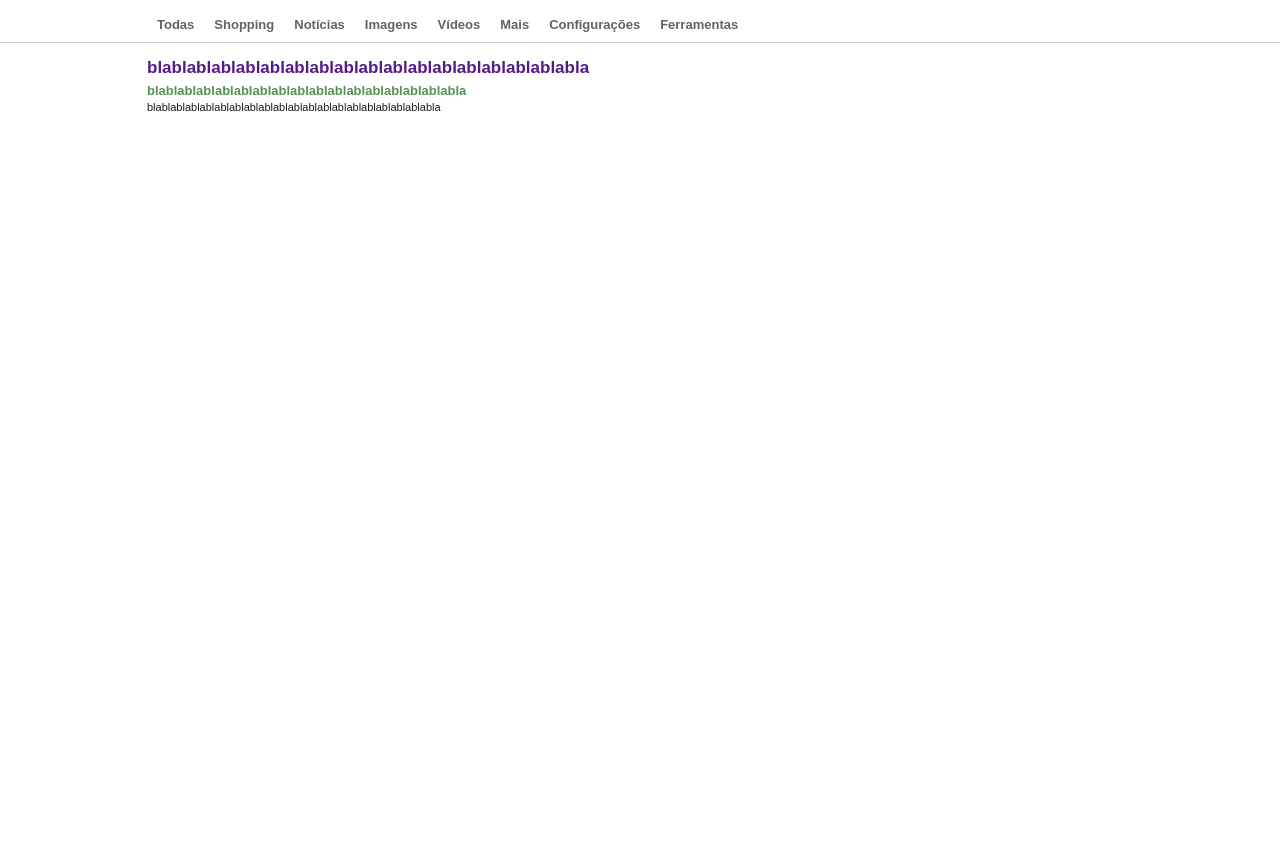
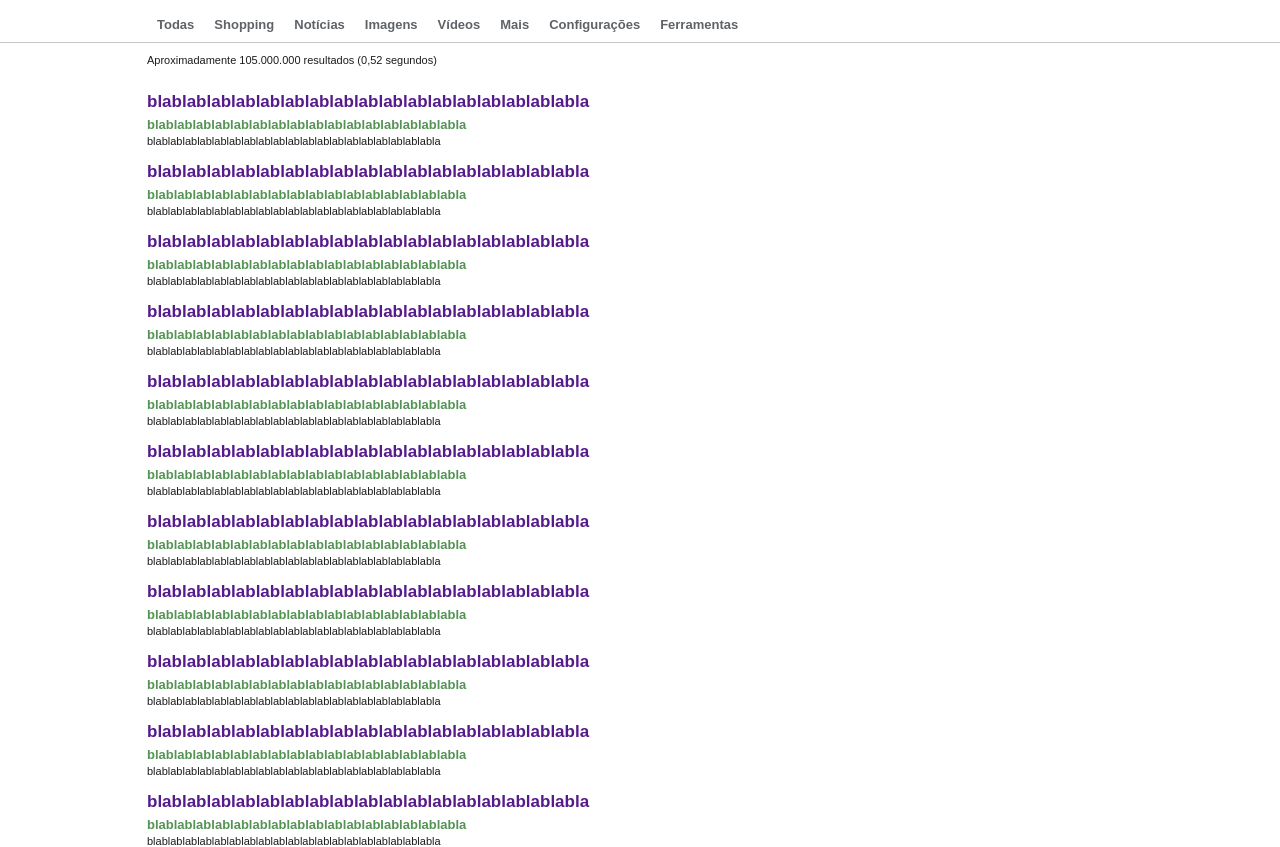
Before and after one commit to Jeanlerson/Clone-ResultGoogle, a plain HTML site: page index.html in a window 1280 px wide. Shown: the part 75-922 px from the top of the page. Before the commit the page ends 800 px from the top, so only its background shows below. Drawn offline with Linux system fonts and the light colour scheme.

Commit message:
linlks-finalizadosPart2

```diff
--- a/assets/style.css
+++ b/assets/style.css
@@ -91,6 +91,7 @@ header {
 
 .container {
     display: flex;
+    flex-direction: column;
     width: 550px;
     margin-left: 147px;
 }
@@ -136,3 +137,8 @@ header {
     margin: 0px;
     margin-top: 3px;
 }
+
+.search-prox p {
+    font-size: 11px;
+    color: #1d1c1c;
+}
--- a/index.html
+++ b/index.html
@@ -50,7 +50,57 @@
     </header>
     <main class="container">
         <div class="search-prox">
-
+            <p>Aproximadamente 105.000.000 resultados (0,52 segundos)</p>
+        </div>
+        <div class="link-site">
+            <a href="" class="link-main"><h1>blablablablablablablablablablablablablablablablablabla</h1></a>
+            <a href="" class="linl-url"><h2>blablablablablablablablablablablablablablablablabla</h2></a>
+            <p class="desc">blablablablablablablablablablablablablablablablablablablabla</p>
+        </div>
+        <div class="link-site">
+            <a href="" class="link-main"><h1>blablablablablablablablablablablablablablablablablabla</h1></a>
+            <a href="" class="linl-url"><h2>blablablablablablablablablablablablablablablablabla</h2></a>
+            <p class="desc">blablablablablablablablablablablablablablablablablablablabla</p>
+        </div>
+        <div class="link-site">
+            <a href="" class="link-main"><h1>blablablablablablablablablablablablablablablablablabla</h1></a>
+            <a href="" class="linl-url"><h2>blablablablablablablablablablablablablablablablabla</h2></a>
+            <p class="desc">blablablablablablablablablablablablablablablablablablablabla</p>
+        </div>
+        <div class="link-site">
+            <a href="" class="link-main"><h1>blablablablablablablablablablablablablablablablablabla</h1></a>
+            <a href="" class="linl-url"><h2>blablablablablablablablablablablablablablablablabla</h2></a>
+            <p class="desc">blablablablablablablablablablablablablablablablablablablabla</p>
+        </div>
+        <div class="link-site">
+            <a href="" class="link-main"><h1>blablablablablablablablablablablablablablablablablabla</h1></a>
+            <a href="" class="linl-url"><h2>blablablablablablablablablablablablablablablablabla</h2></a>
+            <p class="desc">blablablablablablablablablablablablablablablablablablablabla</p>
+        </div>
+        <div class="link-site">
+            <a href="" class="link-main"><h1>blablablablablablablablablablablablablablablablablabla</h1></a>
+            <a href="" class="linl-url"><h2>blablablablablablablablablablablablablablablablabla</h2></a>
+            <p class="desc">blablablablablablablablablablablablablablablablablablablabla</p>
+        </div>
+        <div class="link-site">
+            <a href="" class="link-main"><h1>blablablablablablablablablablablablablablablablablabla</h1></a>
+            <a href="" class="linl-url"><h2>blablablablablablablablablablablablablablablablabla</h2></a>
+            <p class="desc">blablablablablablablablablablablablablablablablablablablabla</p>
+        </div>
+        <div class="link-site">
+            <a href="" class="link-main"><h1>blablablablablablablablablablablablablablablablablabla</h1></a>
+            <a href="" class="linl-url"><h2>blablablablablablablablablablablablablablablablabla</h2></a>
+            <p class="desc">blablablablablablablablablablablablablablablablablablablabla</p>
+        </div>
+        <div class="link-site">
+            <a href="" class="link-main"><h1>blablablablablablablablablablablablablablablablablabla</h1></a>
+            <a href="" class="linl-url"><h2>blablablablablablablablablablablablablablablablabla</h2></a>
+            <p class="desc">blablablablablablablablablablablablablablablablablablablabla</p>
+        </div>
+        <div class="link-site">
+            <a href="" class="link-main"><h1>blablablablablablablablablablablablablablablablablabla</h1></a>
+            <a href="" class="linl-url"><h2>blablablablablablablablablablablablablablablablabla</h2></a>
+            <p class="desc">blablablablablablablablablablablablablablablablablablablabla</p>
         </div>
         <div class="link-site">
             <a href="" class="link-main"><h1>blablablablablablablablablablablablablablablablablabla</h1></a>
```
